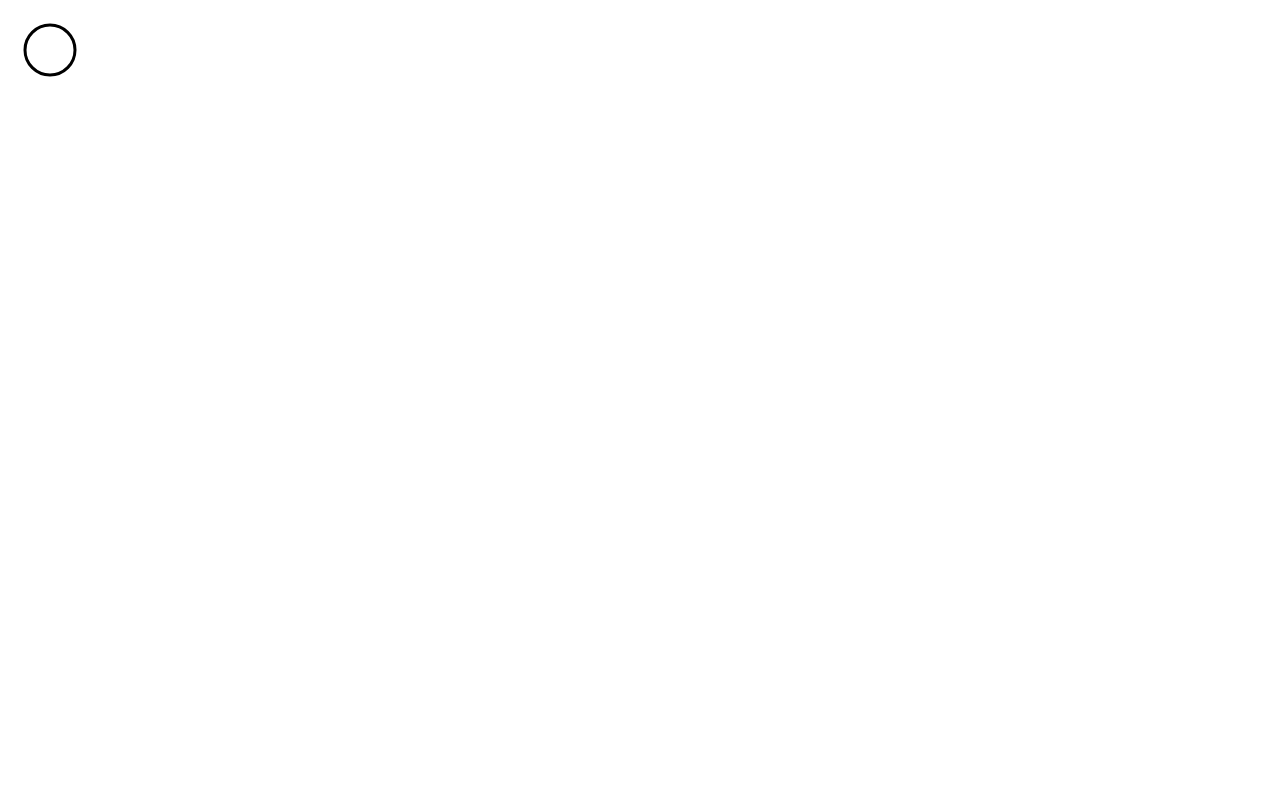
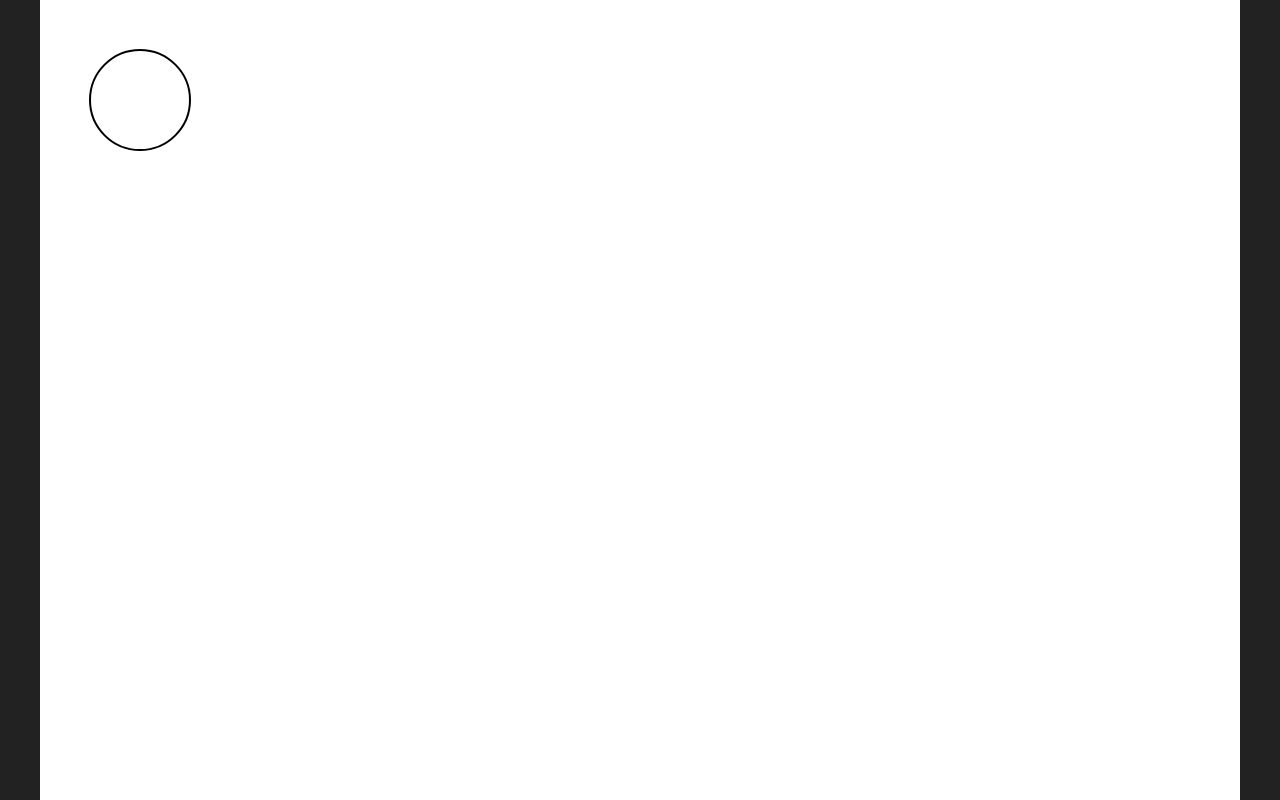
Before and after one commit to frankalbenesius/generative-postcards, a React (Create React App) app: page / in a window 1280 px wide. Built offline with nearby package versions, Linux system fonts and the light colour scheme.

Commit message:
add PostcardFrame

```diff
--- a/src/App.js
+++ b/src/App.js
@@ -1,12 +1,15 @@
 import React, { Component } from "react";
 import Eyeball from "./components/Eyeball";
+import PostcardFrame from "./components/PostcardFrame";
 
 class App extends Component {
   render() {
     return (
-      <div>
-        <Eyeball />
-      </div>
+      <main>
+        <PostcardFrame>
+          <Eyeball />
+        </PostcardFrame>
+      </main>
     );
   }
 }
--- a/src/components/Eyeball/index.js
+++ b/src/components/Eyeball/index.js
@@ -2,15 +2,6 @@ import React from "react";
 
 export default () => {
   return (
-    <svg width="100" height="100">
-      <circle
-        cx="50"
-        cy="50"
-        r="25"
-        stroke="black"
-        strokeWidth="3"
-        fill="none"
-      />
-    </svg>
+    <circle cx="50" cy="50" r="25" stroke="black" strokeWidth="1" fill="none" />
   );
 };
--- /dev/null
+++ b/src/components/PostcardFrame/index.js
@@ -0,0 +1,12 @@
+import React from "react";
+import styles from "./styles.module.css";
+
+const PostcardFrame = props => {
+  return (
+    <svg className={styles.postcardFrame} viewBox="0 0 600 400">
+      {props.children}
+    </svg>
+  );
+};
+
+export default PostcardFrame;
--- /dev/null
+++ b/src/components/PostcardFrame/styles.module.css
@@ -0,0 +1,7 @@
+.postcardFrame {
+  display: block;
+  flex: 0 0 auto;
+  width: 100%;
+  max-width: 1200px;
+  background: white;
+}
--- a/src/index.css
+++ b/src/index.css
@@ -12,3 +12,24 @@ code {
   font-family: source-code-pro, Menlo, Monaco, Consolas, "Courier New",
     monospace;
 }
+
+html,
+body,
+#root {
+  height: 100%;
+}
+
+main {
+  height: 100%;
+  width: 100%;
+  display: flex;
+  align-items: center;
+  justify-content: center;
+  background: #222;
+  padding: 1rem;
+}
+
+*,
+* > * {
+  box-sizing: border-box;
+}
```
Also changed, not shown: src/components/Eyeball/stories.js (+12 -1 lines), src/components/PostcardFrame/stories.js (added, +13 -0 lines).
